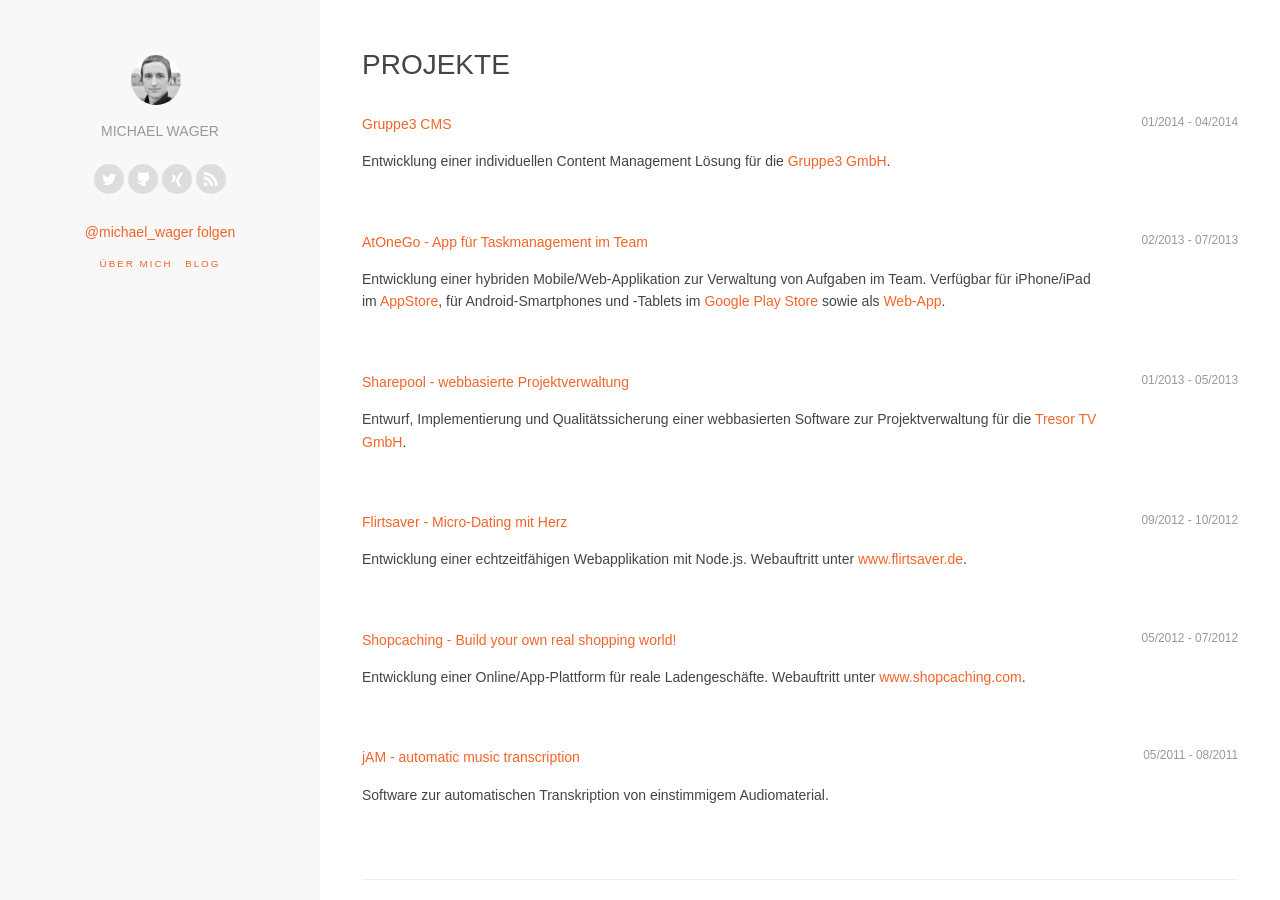
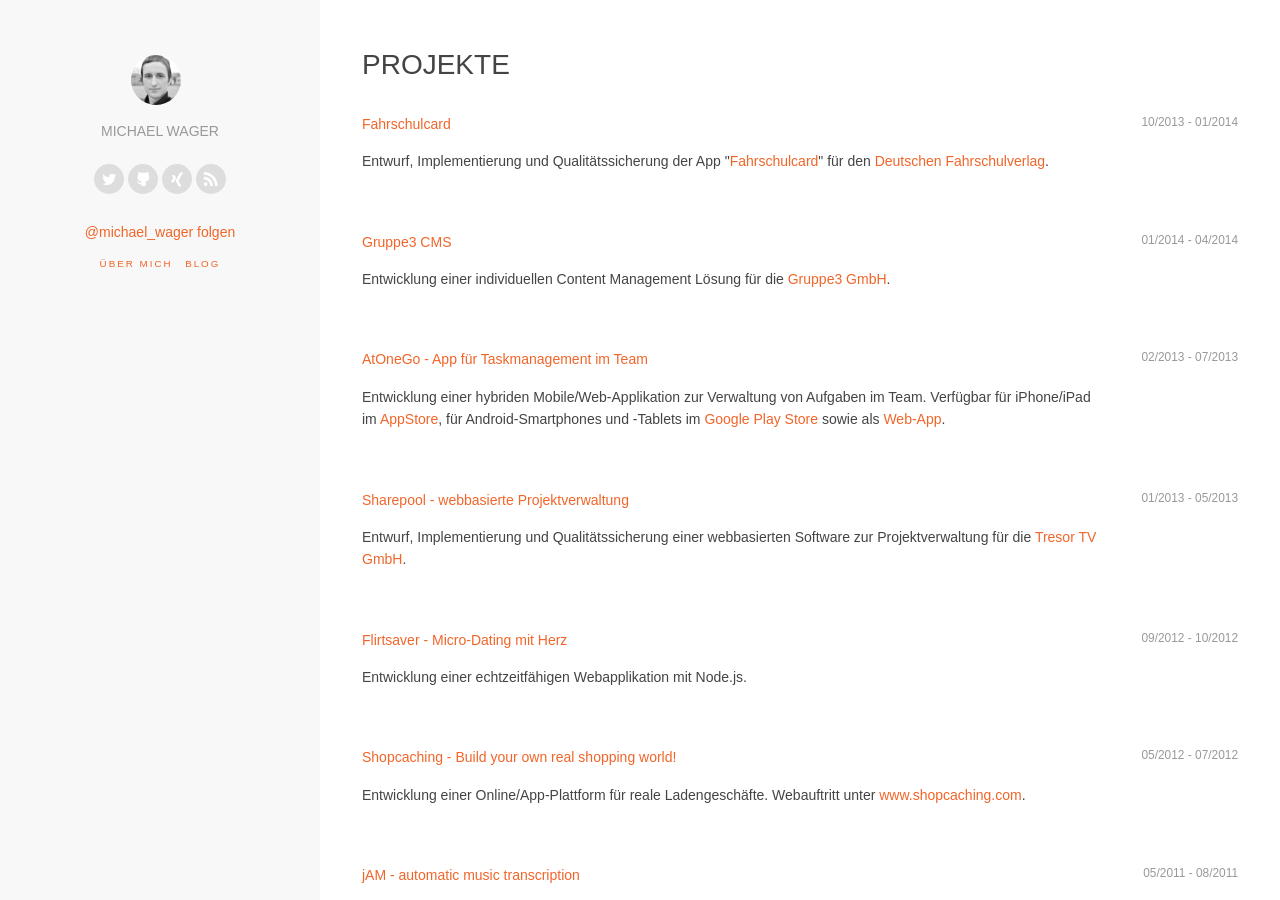
Before and after one commit to mwager/mwager.github.io, a Jekyll site: the page built from index.html, in a window 1280 px wide and 900 px high. Built offline with Jekyll 4.4.1, drawn with Linux system fonts in a browser that asks for light colours; nearby versions of some CDN libraries; comment, search, counter and statistics services are not loaded.

Commit message:
update about, finally add fsc page, update flirtsaver...

```diff
--- a/index.html
+++ b/index.html
@@ -7,9 +7,20 @@ layout: default
 
     <!-- <h2>2014</h2> -->
 
-    <!-- <section class="post">
-        <a href="/projects/fahrschulcard/">Fahrschulcard</a>
-    </section> -->
+    <section class="post">
+        <header class="post-header">
+            <span class="post-date">10/2013 - 01/2014</span>
+            <h2 class="post-headline"><a href="/projects/fahrschulcard/">Fahrschulcard</a></h2>
+        </header>
+        <div class="post-description">
+            <p>
+                Entwurf, Implementierung und Qualitätssicherung der App
+                "<a target="_blank" href="https://play.google.com/store/apps/details?id=de.deutscherfahrschulverlag.fsc&hl=de">Fahrschulcard</a>"
+                für den <a target="_blank" href="http://fahrschulcard.de">Deutschen Fahrschulverlag</a>.
+            </p>
+        </div>
+    </section>
+
     <section class="post">
         <header class="post-header">
             <span class="post-date">01/2014 - 04/2014</span>
@@ -59,8 +70,8 @@ layout: default
             <h2 class="post-headline"><a href="/projects/flirtsaver/">Flirtsaver - Micro-Dating mit Herz</a></h2>
         </header>
         <div class="post-description">
-            <p>Entwicklung einer echtzeitfähigen Webapplikation mit Node.js. Webauftritt unter
-            <a target="_blank" href="http://flirtsaver.de">www.flirtsaver.de</a>.</p>
+            <p>Entwicklung einer echtzeitfähigen Webapplikation mit Node.js. <!--Webauftritt unter
+            <a target="_blank" href="http://flirtsaver.de">www.flirtsaver.de</a>.--></p>
         </div>
     </section>
 
```
Also changed, not shown: about.md (+7 -4 lines), projects/fahrschulcard.md (+7 -4 lines), projects/flirtsaver.md (+4 -4 lines), images/fsc/app-icon.png.
